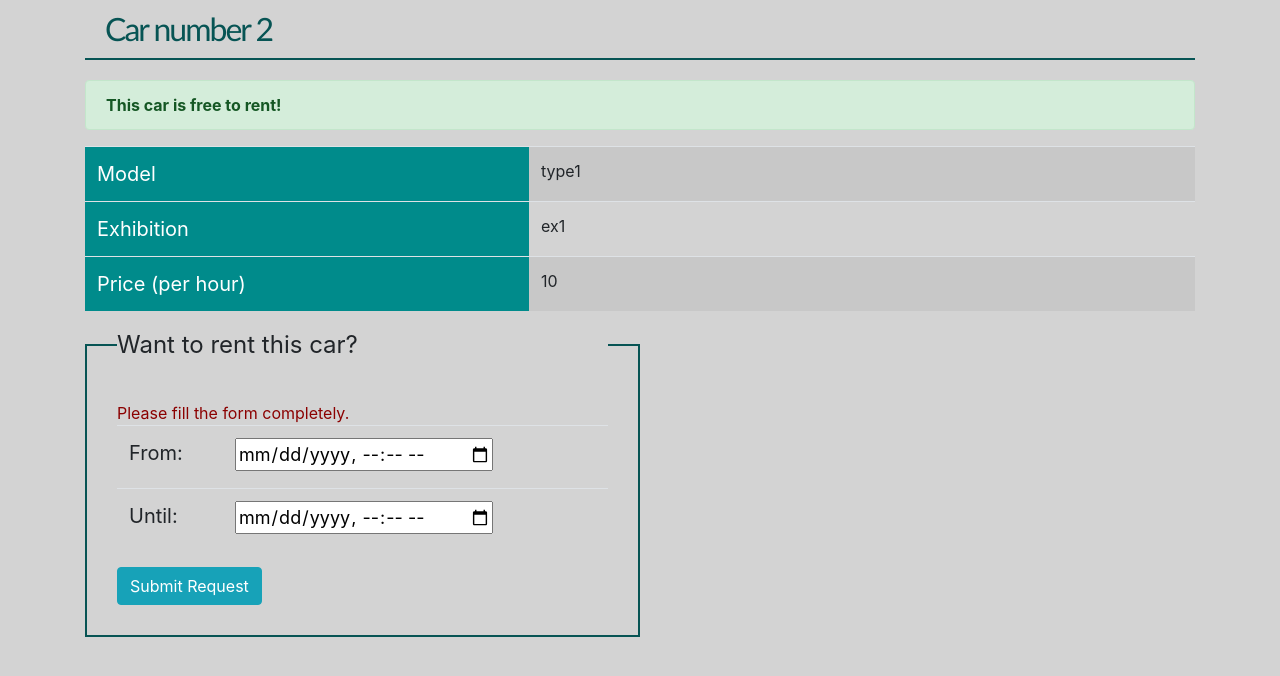
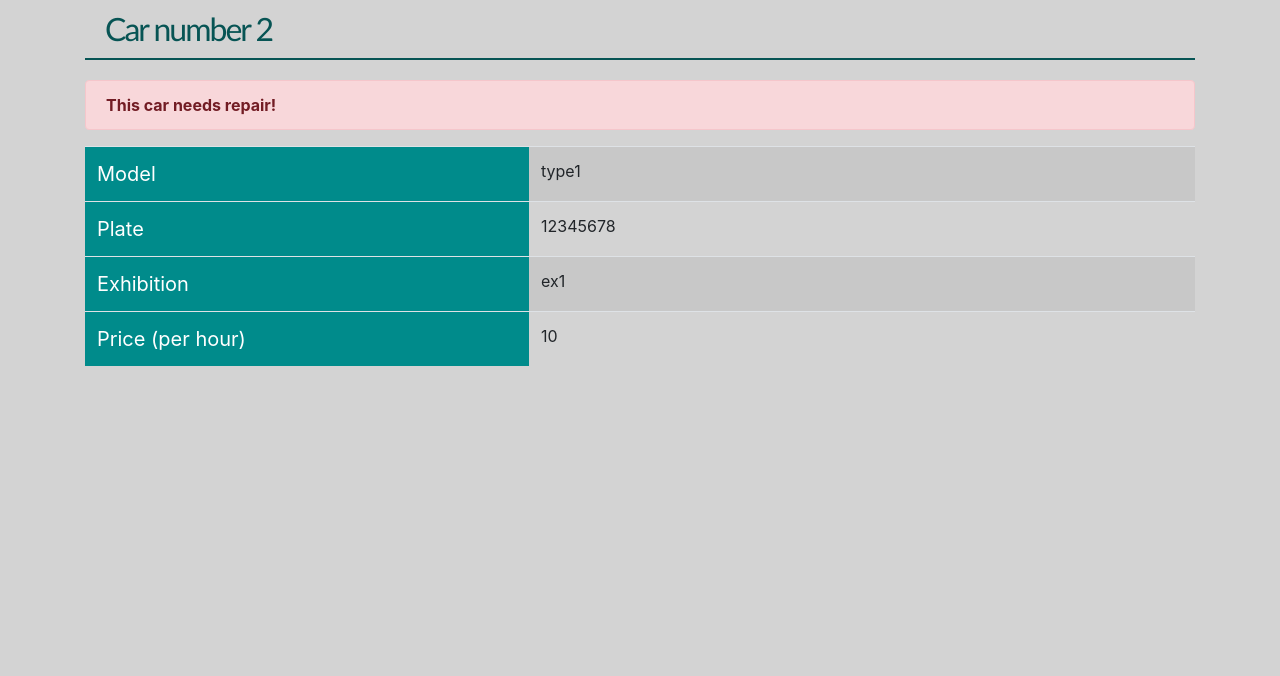
Before and after one commit to azar-z/car_site, a Django app: page /rental/cars/2/rent/ in a window 1280 px wide. Shown: the part 62-738 px from the top of the page. Run offline with Django 4.2, Linux system fonts and the light colour scheme; a user stored in the database is signed in; data comes from the database, SQL or seed files in the repository; both versions use the stored data as it was after the commit.

Commit message:
car needs repair

```diff
--- a/car_rental/models.py
+++ b/car_rental/models.py
@@ -37,6 +37,7 @@
     price_per_hour = models.IntegerField(default=10)
     rent_start_time = models.DateTimeField('Start Time', default=timezone.now)
     rent_end_time = models.DateTimeField('End Time', default=timezone.now)
+    needs_repair = models.BooleanField(default=False)
 
     def __str__(self):
         return str(self.pk) + ". " + self.car_type
--- a/car_rental/templates/car_rental/car_detail.html
+++ b/car_rental/templates/car_rental/car_detail.html
@@ -23,17 +23,27 @@
         {% endif %}
 
     {% else %}
-
+        {% if not car.needs_repair %}
         <div style="margin-top: 10px" class="alert alert-success">
             <strong>This car is free to rent!</strong>
         </div>
-    {% endif%}
+        {% endif%}
+    {% endif %}
+{% endif %}
+{% if car.needs_repair %}
+       <div style="margin-top: 10px" class="alert alert-danger">
+            <strong>This car needs repair!</strong>
+        </div>
 {% endif %}
 
         <table class="table table-striped table-hover info-table">
             <tr>
                 <td>Model</td>
                 <td>{{ car.car_type }}</td>
+            </tr>
+            <tr>
+                <td>Plate</td>
+                <td>{{ car.plate }}</td>
             </tr>
             {% if car.owner != user %}
             <tr>
@@ -72,7 +82,7 @@
             {% endif %}
         </table>
 
-        {% if not car.is_rented and car.owner != user%}
+        {% if not car.is_rented and car.owner != user and not car.needs_repair%}
         <form action="{% url 'car_rental:rent_request' car.id %}" method="post">
         {% csrf_token %}
         <fieldset >
@@ -110,6 +120,12 @@
         <a class="btn btn-info" href="{% url 'car_rental:edit_car' car.id %}" role="button" style="width:19%">Change Price</a>
         <a class="btn btn-info" href="{% url 'car_rental:delete_car' car.id %}" role="button" style="width:19%">Remove</a>
     {% endif %}
+    {%if car.owner == user %}
+        <a class="btn btn-info" href="{% url 'car_rental:needs_repair' car.id %}" role="button" style="width:19%">Needs Repair?</a>
+    {% endif %}
 
+    {%if car.renter == user and car.needs_repair %}
+        <a class="btn btn-info" href="{% url 'car_rental:needs_repair' car.id %}" role="button" style="width:19%">Confirm it needs repair!</a>
+    {% endif %}
 </div>
 {% endblock %}
--- a/car_rental/templates/car_rental/request_list.html
+++ b/car_rental/templates/car_rental/request_list.html
@@ -62,7 +62,7 @@
          {% endfor %}
         </tbody>
         </table>
-        <input value="Confirm" type="submit">
+        <input value="Confirm" type="submit" class="btn btn-info">
         </form>
     {% else %}
         <div class="alert alert-danger"><strong>No Requests.</strong></div>
--- a/car_rental/urls.py
+++ b/car_rental/urls.py
@@ -20,5 +20,6 @@
     path('cars/<int:pk>/rent/', views.rent_request_view, name='rent_request'),
     path('cars/<int:pk>/edit/', views.EditCarView.as_view(), name='edit_car'),
     path('cars/<int:pk>/delete/', views.DeleteCarView.as_view(), name='delete_car'),
+    path('cars/<int:pk>/repair/', views.NeedRepairCarView.as_view(), name='needs_repair'),
 
 ]
--- a/car_rental/views.py
+++ b/car_rental/views.py
@@ -12,6 +12,10 @@
 from . import decorators
 from .models import Car, RentRequest, User
 from . import forms as my_forms
+
+
+def get_current_user(request):
+    return User.objects.get(id=request.user.id)
 
 
 class LoginView(generic.FormView):
@@ -37,7 +41,7 @@
         if current_user.isCarExhibition:
             return current_user.cars_owned.all()
         else:
-            return Car.objects.exclude(rent_end_time__gt=timezone.now())
+            return Car.objects.exclude(rent_end_time__gt=timezone.now()).filter(needs_repair=False)
 
 
 @method_decorator(login_required, name='dispatch')
@@ -163,6 +167,7 @@
     return render(request, 'car_rental/signup.html', {'form': form})
 
 
+@method_decorator(login_required, name='dispatch')
 @method_decorator(decorators.user_is_exhibition, name='dispatch')
 class AddCarView(generic.CreateView):
     model = Car
@@ -177,6 +182,7 @@
         return response
 
 
+@method_decorator(login_required, name='dispatch')
 @method_decorator(decorators.user_is_owner_and_car_is_not_rented, name='dispatch')
 class EditCarView(generic.UpdateView):
     model = Car
@@ -184,6 +190,7 @@
     fields = ['price_per_hour']
 
 
+@method_decorator(login_required, name='dispatch')
 @method_decorator(decorators.user_is_owner_and_car_is_not_rented, name='dispatch')
 class DeleteCarView(generic.DeleteView):
     model = Car
@@ -193,8 +200,28 @@
         return reverse('car_rental:cars')
 
 
+@method_decorator(login_required, name='dispatch')
 @method_decorator(decorators.user_requested_exhibition_car, name='dispatch')
 class UserDetailView(generic.DetailView):
     model = User
     context_object_name = 'user'
     template_name = 'car_rental/user_info.html'
+
+
+@method_decorator(login_required, name='dispatch')
+@method_decorator(decorators.car_renter_or_owner, name='dispatch')
+class NeedRepairCarView(generic.UpdateView):
+    model = Car
+    template_name = 'car_rental/need_repair.html'
+    fields = ['needs_repair']
+
+    def form_valid(self, form):
+        response = super(NeedRepairCarView, self).form_valid(form)
+        car = self.object
+        if car.renter == get_current_user(self.request):
+            if car.needs_repair:
+                car.renter.change_credit(-100)
+                car.owner.change_credit(100)
+            car.needs_repair = False
+            car.save()
+        return response
```
Also changed, not shown: car_rental/decorators.py (+13 -0 lines), car_rental/templates/car_rental/need_repair.html (added, +40 -0 lines), car_rental/tests.py (+11 -0 lines), car_rental/migrations/0001_initial.py, db.sqlite3.
